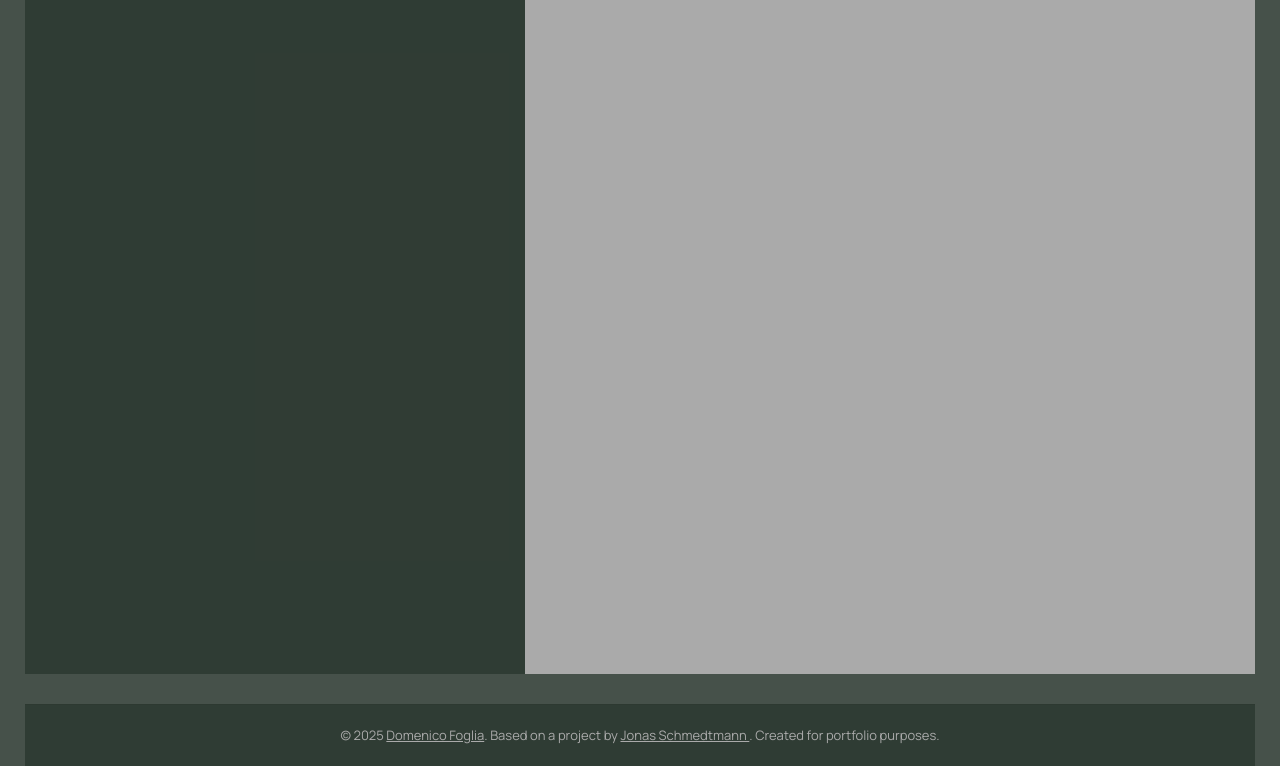
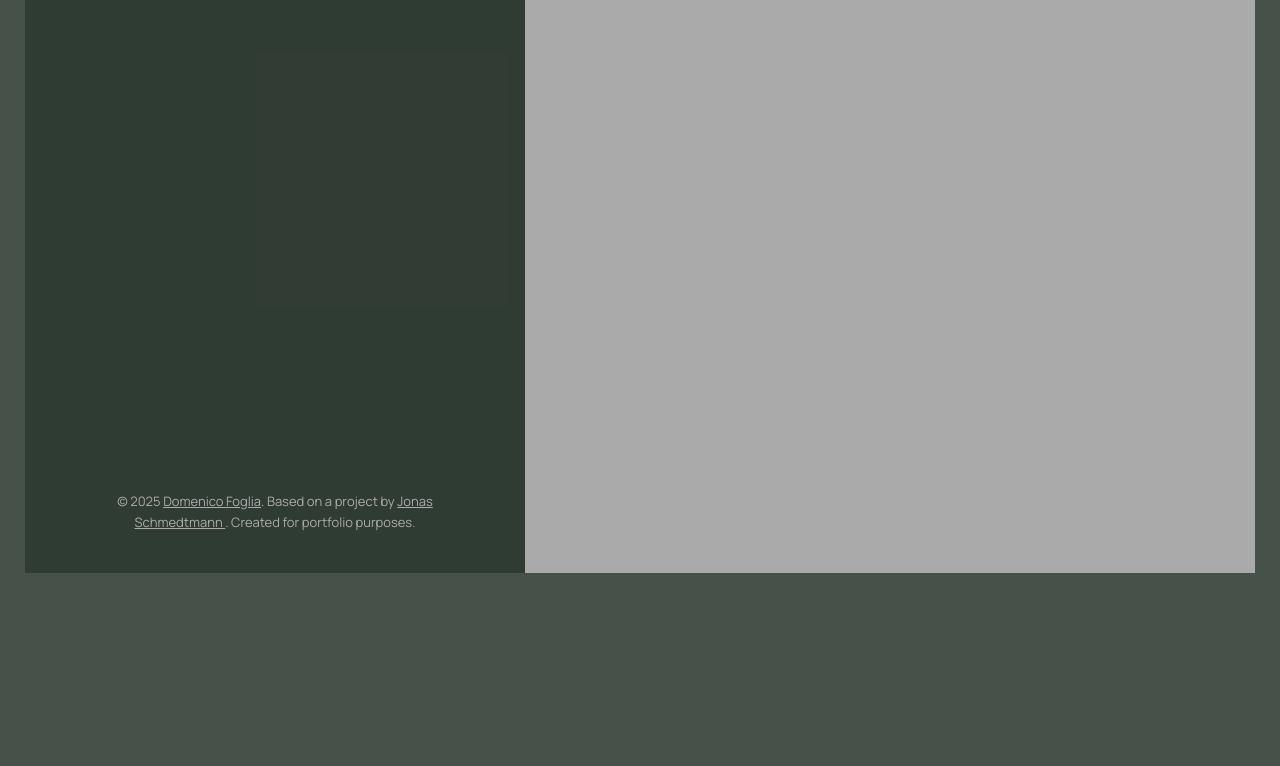
Before and after one commit to DomenicoFoglia/Strive_Fitness_Map, a plain HTML site: page index.html in a window 1280 px wide. Shown: the part 202-968 px from the top of the page. After the commit the page ends 800 px from the top, so only its background shows below. Drawn offline with nearby package versions, Linux system fonts and the light colour scheme.

Commit message:
Modifiche

```diff
--- a/index.html
+++ b/index.html
@@ -20,7 +20,7 @@
     <title>Strive: Rise to Your Potential!</title>
   </head>
   <body>
-    <main>
+
       <div class="sidebar">
         <img src="/logo2-removebg.png" alt="Logo" class="logo" />
 
@@ -109,19 +109,15 @@
             </div>
           </li> -->
         </ul>
-
+        <p class="copyright">
+          &copy; 2025 <a class="twitter-link" target="_blank" href="https://github.com/DomenicoFoglia">Domenico Foglia</a>. Based on a project by
+          <a class="twitter-link" target="_blank" href="https://twitter.com/jonasschmedtman">
+            Jonas Schmedtmann
+          </a>.
+          Created for portfolio purposes.
+        </p>
       </div>
 
     <section id="map"></section>
-  </main>
-    <footer class="footer">
-      <p class="copyright">
-        &copy; 2025 <a class="twitter-link" target="_blank" href="https://github.com/DomenicoFoglia">Domenico Foglia</a>. Based on a project by
-        <a class="twitter-link" target="_blank" href="https://twitter.com/jonasschmedtman">
-          Jonas Schmedtmann
-        </a>.
-        Created for portfolio purposes.
-      </p>
-    </footer>
   </body>
 </html>
--- a/style.css
+++ b/style.css
@@ -34,7 +34,7 @@ body {
   padding: 2.5rem;
 
   display: flex;
-  flex-direction: column;
+  /* flex-direction: column; */
   background-color: var(--color-dark--1);
 }
 
@@ -310,21 +310,6 @@ a:visited {
   box-shadow: 0 4px 8px rgba(255, 0, 0, 0.3);
 }
 
-.footer {
-  text-align: center;
-  padding: 2rem 1rem;
-  font-size: 1.2rem;
-  color: var(--color-light--1);
-  background-color: var(--color-dark--1);
-  margin-top: 3rem;
-  border-top: 0.1rem solid var(--color-dark--1);
-}
-
-.footer__text {
-  margin: 0;
-  line-height: 1.5;
-}
-
 
 /* Tablet e sotto (max-width: 900px) */
 @media (max-width: 56.25em) {
```
